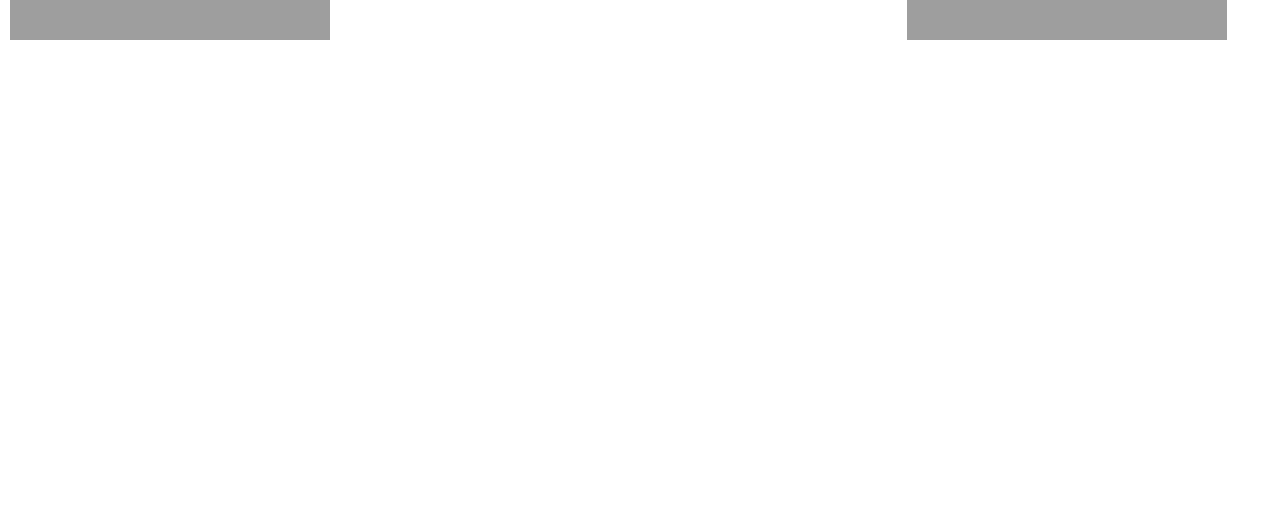
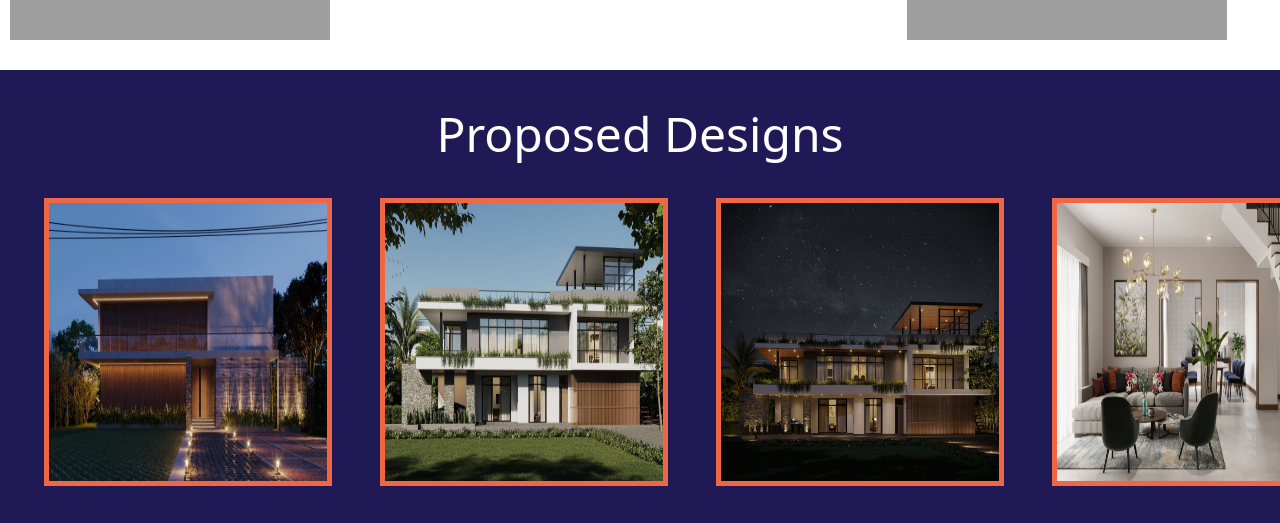
Before and after one commit to ravindujayaweera99/sanlak_revamp, a React (Vite) app: page / in a window 1280 px wide. Shown: the part 1530-2053 px from the top of the page. Before the commit the page ends 1600 px from the top, so only its background shows below. Built offline with nearby package versions, Linux system fonts and the light colour scheme; grey boxes are pictures that could not be loaded.

Commit message:
Proposed Design section is added

```diff
--- a/package.json
+++ b/package.json
@@ -12,7 +12,8 @@
   "dependencies": {
     "framer-motion": "^11.2.10",
     "react": "^18.2.0",
-    "react-dom": "^18.2.0"
+    "react-dom": "^18.2.0",
+    "react-fast-marquee": "^1.6.4"
   },
   "devDependencies": {
     "@types/react": "^18.2.66",
--- a/src/App.jsx
+++ b/src/App.jsx
@@ -1,4 +1,5 @@
 import "./App.css";
+import Designs from "./components/Designs";
 import Hero from "./components/Hero";
 import Navbar from "./components/Navbar";
 import Services from "./components/Services";
@@ -9,6 +10,7 @@ function App() {
       <Navbar />
       <Hero />
       <Services />
+      <Designs />
     </>
   );
 }
--- /dev/null
+++ b/src/components/Designs.jsx
@@ -0,0 +1,152 @@
+import Marquee from "react-fast-marquee";
+import design1 from "../assets/Proposed Designs/1.jpg";
+import design2 from "../assets/Proposed Designs/2.jpg";
+import design3 from "../assets/Proposed Designs/3.jpg";
+import design4 from "../assets/Proposed Designs/4.jpg";
+import design5 from "../assets/Proposed Designs/5.jpg";
+import design6 from "../assets/Proposed Designs/6.jpg";
+import design7 from "../assets/Proposed Designs/7.jpg";
+import design8 from "../assets/Proposed Designs/8.jpg";
+import design9 from "../assets/Proposed Designs/9.jpg";
+import design10 from "../assets/Proposed Designs/10.jpg";
+import design11 from "../assets/Proposed Designs/11.jpg";
+import design12 from "../assets/Proposed Designs/12.jpg";
+import design13 from "../assets/Proposed Designs/13.jpg";
+
+const Designs = () => {
+  const designs = [
+    {
+      id: 1,
+      img: design1,
+    },
+    {
+      id: 2,
+      img: design2,
+    },
+    {
+      id: 3,
+      img: design3,
+    },
+    {
+      id: 4,
+      img: design4,
+    },
+    {
+      id: 5,
+      img: design5,
+    },
+    {
+      id: 6,
+      img: design6,
+    },
+    {
+      id: 7,
+      img: design7,
+    },
+    {
+      id: 8,
+      img: design8,
+    },
+    {
+      id: 9,
+      img: design9,
+    },
+    {
+      id: 10,
+      img: design10,
+    },
+    {
+      id: 11,
+      img: design11,
+    },
+    {
+      id: 12,
+      img: design12,
+    },
+    {
+      id: 13,
+      img: design13,
+    },
+  ];
+  return (
+    <div className="mt-10 md:mt-0 bg-blue pb-10">
+      <h1 className="text-center text-white text-3xl md:text-5xl mb-10 pt-10">
+        Proposed Designs
+      </h1>
+      <Marquee>
+        {/* {designs.map((d) => {
+        <div>
+          <img src={d.img} alt="" />
+        </div>;
+      })} */}
+        <img
+          src={design1}
+          alt=""
+          className="h-72 aspect-square mr-12 border-[5px] border-orange "
+        />
+        <img
+          src={design2}
+          alt=""
+          className="h-72 aspect-square mr-12 border-[5px] border-orange "
+        />
+        <img
+          src={design3}
+          alt=""
+          className="h-72 aspect-square mr-12 border-[5px] border-orange "
+        />
+        <img
+          src={design4}
+          alt=""
+          className="h-72 aspect-square mr-12 border-[5px] border-orange "
+        />
+        <img
+          src={design5}
+          alt=""
+          className="h-72 aspect-square mr-12 border-[5px] border-orange "
+        />
+        <img
+          src={design6}
+          alt=""
+          className="h-72 aspect-square mr-12 border-[5px] border-orange "
+        />
+        <img
+          src={design7}
+          alt=""
+          className="h-72 aspect-square mr-12 border-[5px] border-orange "
+        />
+        <img
+          src={design8}
+          alt=""
+          className="h-72 aspect-square mr-12 border-[5px] border-orange "
+        />
+        <img
+          src={design9}
+          alt=""
+          className="h-72 aspect-square mr-12 border-[5px] border-orange "
+        />
+        <img
+          src={design10}
+          alt=""
+          className="h-72 aspect-square mr-12 border-[5px] border-orange "
+        />
+        <img
+          src={design11}
+          alt=""
+          className="h-72 aspect-square mr-12 border-[5px] border-orange "
+        />
+        <img
+          src={design12}
+          alt=""
+          className="h-72 aspect-square mr-12 border-[5px] border-orange "
+        />
+        <img
+          src={design13}
+          alt=""
+          className="h-72 aspect-square mr-12 border-[5px] border-orange "
+        />
+      </Marquee>
+    </div>
+  );
+};
+
+export default Designs;
--- a/src/components/Services.jsx
+++ b/src/components/Services.jsx
@@ -7,7 +7,7 @@ import Service from "./Service";
 
 const Services = () => {
   return (
-    <div className="h-[30vh] mt-5 md:h-screen flex flex-col md:justify-center md:items-center md:mt-0">
+    <div className="h-auto mt-5 md:h-screen flex flex-col md:justify-center md:items-center md:mt-0">
       <h1 className="text-center text-3xl md:text-5xl">Our Services</h1>
       <div className="md:container md:flex md:flex-row mx-auto justify-center items-center gap-10 md:gap-32 bg-white">
         <div className="flex flex-col justify-between items-center gap-10 md:gap-12 mt-10 md:mt-0">
```
Also changed, not shown: 1 other file (tests, documents, lock files or other folders).
